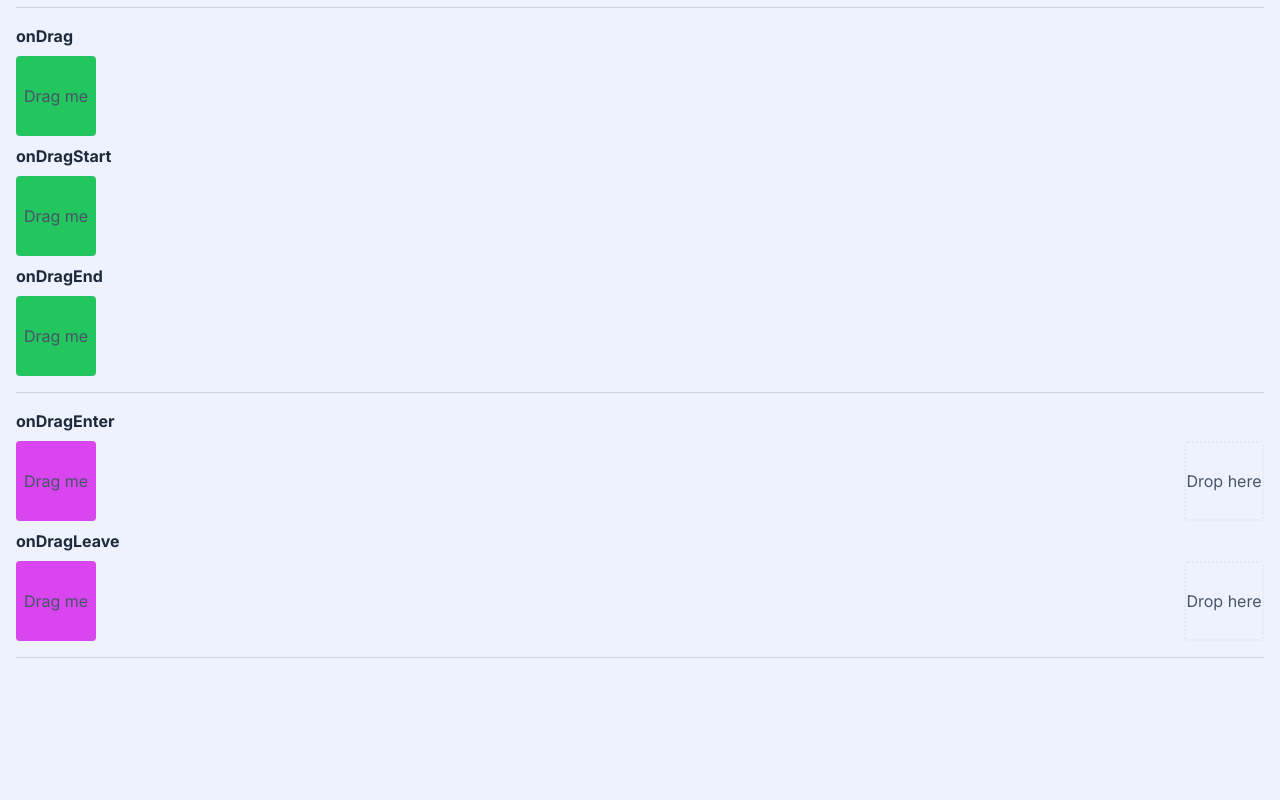
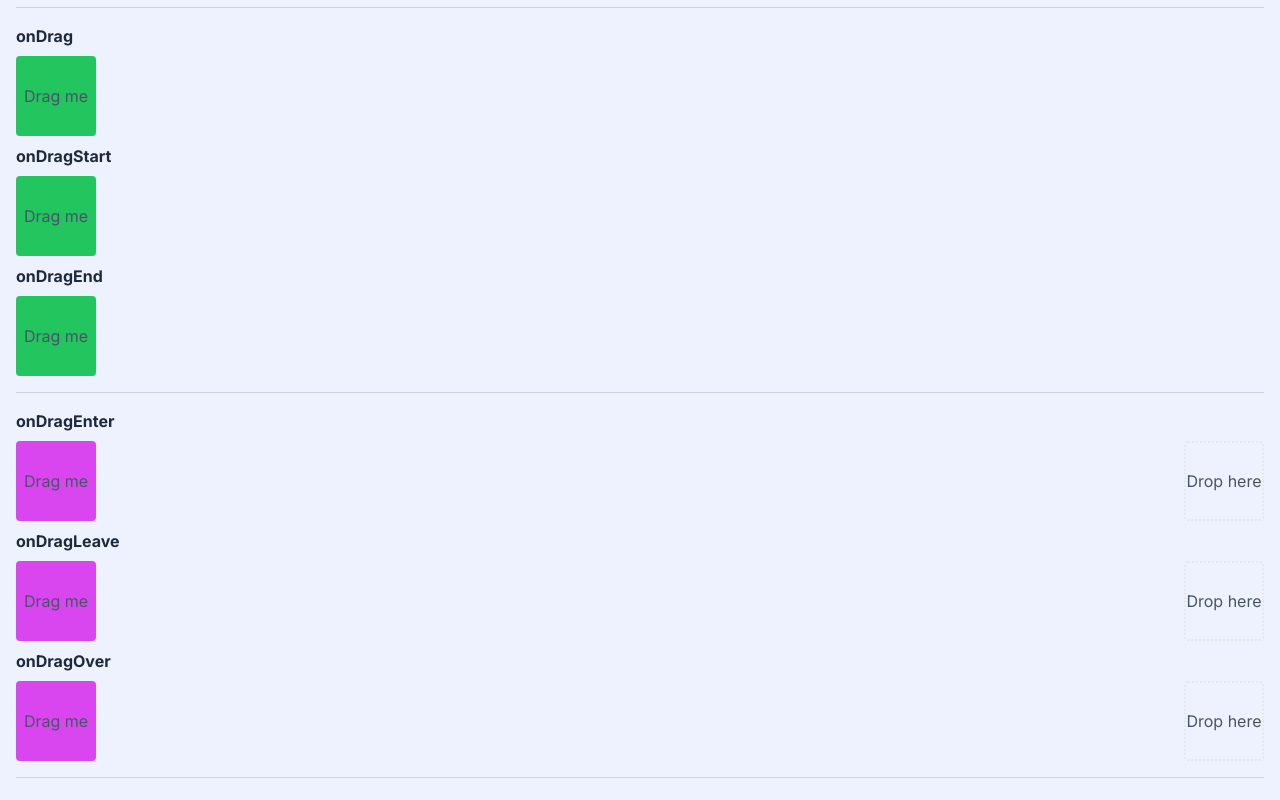
Before and after one commit to emanuelefavero/frontend-problems, a Next.js app in the folder react/: page /events in a window 1280 px wide. Shown: the part 895-1695 px from the top of the page. Before the commit the page ends 1585 px from the top, so only its background shows below. Built offline with nearby package versions, Linux system fonts and the light colour scheme.

Commit message:
add /events onDragOver

```diff
--- a/react/app/events/page.tsx
+++ b/react/app/events/page.tsx
@@ -132,13 +132,16 @@ export default function Page() {
 
       <hr className='my-4 border-slate-500 border-opacity-25' />
 
-      {/* onDragEnter, onDragLeave */}
+      {/* onDragEnter, onDragLeave, onDragOver */}
       <h2 className='mb-2'>onDragEnter</h2>
       <DragAndDrop eventType='onDragEnter' />
 
       <h2 className='mb-2 mt-2'>onDragLeave</h2>
       <DragAndDrop eventType='onDragLeave' />
 
+      <h2 className='mb-2 mt-2'>onDragOver</h2>
+      <DragAndDrop eventType='onDragOver' />
+
       <hr className='my-4 border-slate-500 border-opacity-25' />
     </>
   )
```
